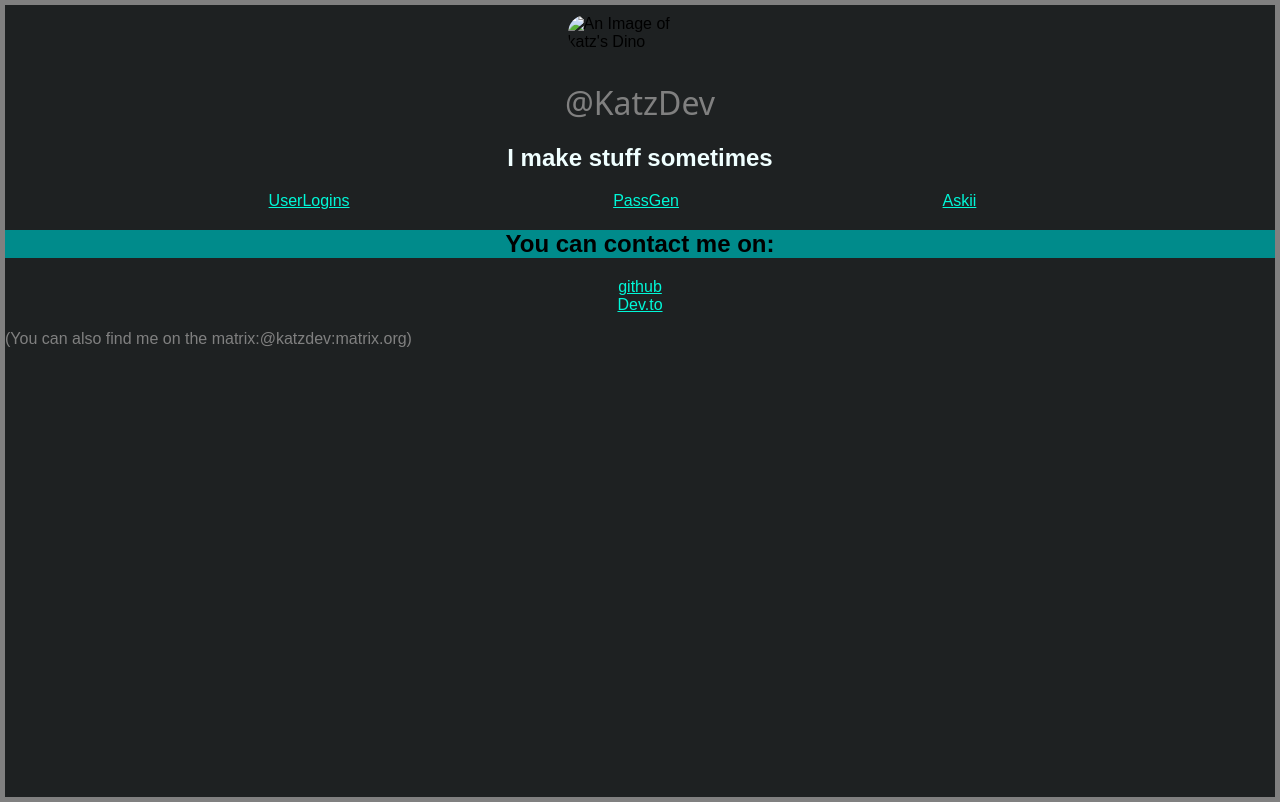
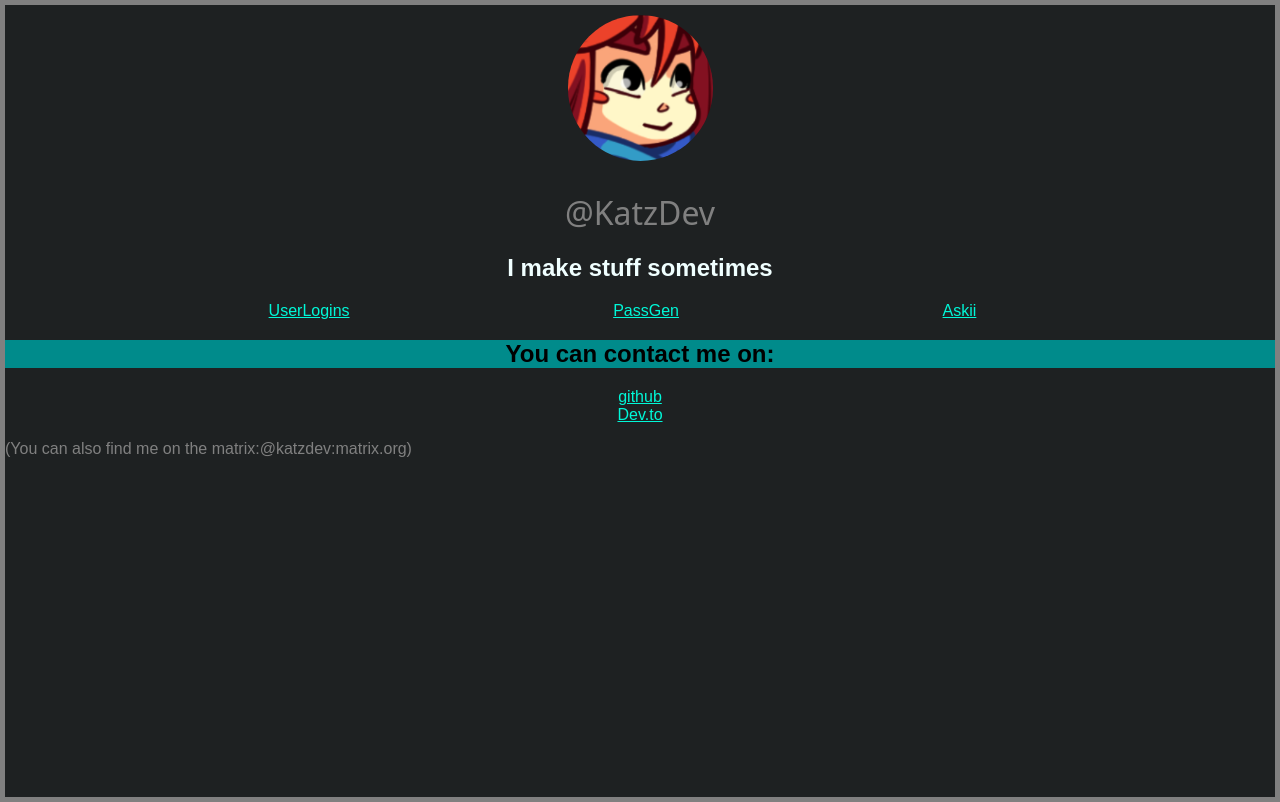
Before and after one commit to dalictn/Portfolio-page, a plain HTML site: page index.html in a window 1280 px wide. Drawn offline with Linux system fonts and the light colour scheme.

Commit message:
change pfp

```diff
--- a/index.html
+++ b/index.html
@@ -5,7 +5,7 @@
     <meta charset="UTF-8" />
     <meta http-equiv="X-UA-Compatible" content="IE=edge" />
     <meta name="viewport" content="width=device-width, initial-scale=1.0" />
-    <meta rel="icon" href="Images/Dino.png">
+    <meta rel="icon" href="Images/2022-08-06_09-35.png">
     <link href="stylesheet.css" rel="stylesheet">
   </head>
   <link
@@ -13,7 +13,7 @@
     href="https://cdnjs.cloudflare.com/ajax/libs/font-awesome/4.7.0/css/font-awesome.min.css"
   />
   <body>
-    <img class="pfp" src="Images/av" alt="An Image of katz's Dino" />
+    <img class="pfp" src="Images/2022-08-06_09-35.png" alt="Madeline" />
     <h1 class="username">@KatzDev</h1>
     <h2 class="code">I make stuff sometimes</h2>
     <div class="links">
```
